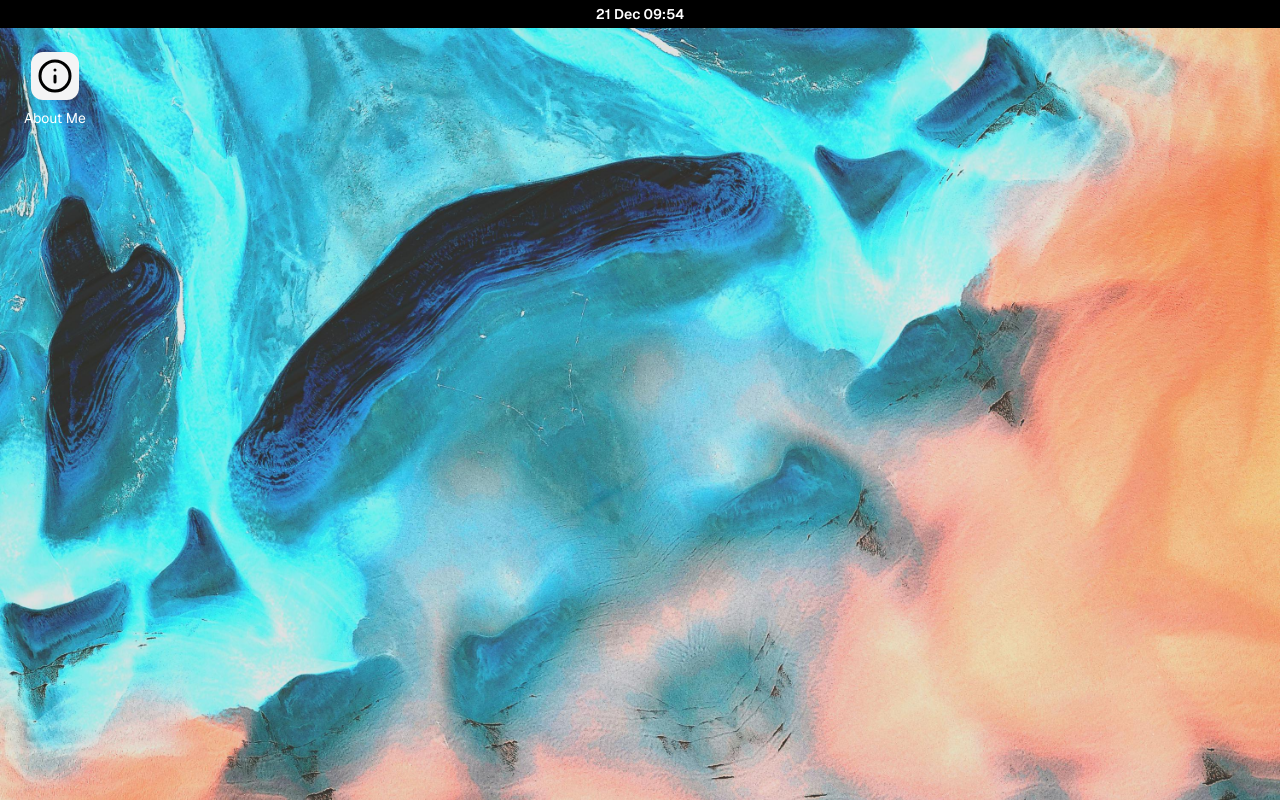
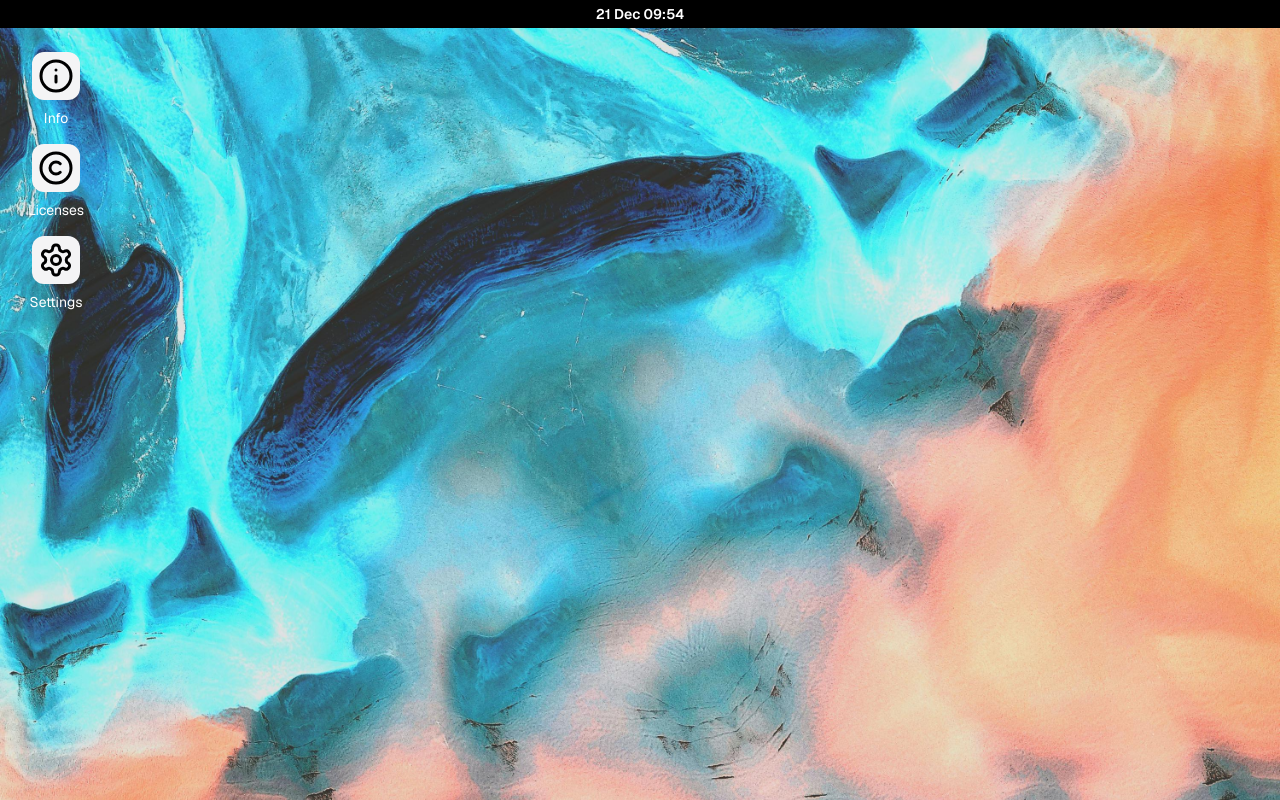
Before and after one commit to magmast/portfolio-desktop, a Next.js app: page / in a window 1280 px wide. Built offline with nearby package versions, Linux system fonts and the light colour scheme.

Commit message:
feat: update react to version 19

```diff
--- a/src/app/page.tsx
+++ b/src/app/page.tsx
@@ -1,7 +1,9 @@
 import Image from "next/image";
 
 import wallpaper from "~/assets/wallpapers/abstract-painting.jpg";
-import { AboutMe } from "~/components/about-me";
+import { InfoApp } from "~/components/apps/info-app";
+import { LicensesApp } from "~/components/apps/licenses-app";
+import { SettingsApp } from "~/components/apps/settings-app";
 import { Clock } from "~/components/clock";
 import { Desktop } from "~/components/desktop";
 
@@ -19,7 +21,9 @@ export default function HomePage() {
       </div>
 
       <Desktop className="flex-grow">
-        <AboutMe />
+        <InfoApp />
+        <LicensesApp />
+        <SettingsApp />
       </Desktop>
     </main>
   );
--- a/src/components/about-me.tsx
+++ b/src/components/apps/info-app.tsx
@@ -1,6 +1,8 @@
+"use client";
+
 import { Info } from "lucide-react";
-import * as motion from "motion/react-client";
 
+import { DesktopIcon } from "~/components/desktop";
 import {
   Window,
   WindowBody,
@@ -10,21 +12,11 @@ import {
   WindowTrigger,
 } from "~/components/window";
 
-export function AboutMe() {
+export function InfoApp() {
   return (
     <Window>
       <WindowTrigger asChild>
-        <motion.button
-          className="flex flex-col items-center gap-2"
-          whileHover={{ scale: 1.1 }}
-          whileTap={{ scale: 0.9 }}
-        >
-          <div className="flex h-12 w-12 items-center justify-center rounded-xl bg-zinc-100 text-black">
-            <Info size={36} />
-          </div>
-
-          <span className="text-sm text-white">About Me</span>
-        </motion.button>
+        <DesktopIcon Icon={Info} label="Info" />
       </WindowTrigger>
 
       <WindowContent id="about-me">
--- /dev/null
+++ b/src/components/apps/licenses-app.tsx
@@ -0,0 +1,16 @@
+"use client";
+
+import { Copyright } from "lucide-react";
+
+import { DesktopIcon } from "../desktop";
+import { ToDoWindow, WindowTrigger } from "../window";
+
+export function LicensesApp() {
+  return (
+    <ToDoWindow id="licenses" title="Licenses">
+      <WindowTrigger asChild>
+        <DesktopIcon Icon={Copyright} label="Licenses" />
+      </WindowTrigger>
+    </ToDoWindow>
+  );
+}
--- /dev/null
+++ b/src/components/apps/settings-app.tsx
@@ -0,0 +1,16 @@
+"use client";
+
+import { Settings } from "lucide-react";
+
+import { DesktopIcon } from "../desktop";
+import { ToDoWindow, WindowTrigger } from "../window";
+
+export function SettingsApp() {
+  return (
+    <ToDoWindow id="settings" title="Settings">
+      <WindowTrigger asChild>
+        <DesktopIcon Icon={Settings} label="Settings" />
+      </WindowTrigger>
+    </ToDoWindow>
+  );
+}
--- a/src/components/clock.tsx
+++ b/src/components/clock.tsx
@@ -10,7 +10,7 @@ import { cn } from "~/lib/utils";
 
 export function Clock({
   className,
-}: Omit<React.ComponentPropsWithoutRef<"p">, "children">) {
+}: Omit<React.ComponentPropsWithRef<"p">, "children">) {
   const date = useDate();
   const isClient = useIsClient();
 
--- a/src/components/desktop.tsx
+++ b/src/components/desktop.tsx
@@ -1,10 +1,13 @@
 "use client";
 
+import { motion } from "motion/react";
 import React from "react";
 
 import { cn } from "~/lib/utils";
 
-const DesktopContext = React.createContext<React.RefObject<HTMLDivElement>>({
+const DesktopContext = React.createContext<
+  React.RefObject<HTMLDivElement | null>
+>({
   current: null,
 });
 
@@ -15,16 +18,44 @@ export function useDesktop() {
 export function Desktop({
   className,
   ...props
-}: React.ComponentPropsWithoutRef<"div">) {
+}: React.ComponentPropsWithRef<"div">) {
   const ref = React.useRef<HTMLDivElement>(null);
 
   return (
     <DesktopContext.Provider value={ref}>
       <div
         ref={ref}
-        className={cn("relative overflow-hidden p-6", className)}
+        className={cn(
+          "relative flex flex-col flex-wrap items-start gap-4 overflow-hidden p-6",
+          className,
+        )}
         {...props}
       />
     </DesktopContext.Provider>
   );
 }
+
+export function DesktopIcon({
+  Icon,
+  label,
+  className,
+  ...props
+}: React.ComponentPropsWithRef<typeof motion.button> & {
+  Icon: React.ElementType;
+  label: string;
+}) {
+  return (
+    <motion.button
+      {...props}
+      className={cn("flex w-16 flex-col items-center gap-2", className)}
+      whileHover={{ scale: 1.1 }}
+      whileTap={{ scale: 0.9 }}
+    >
+      <div className="flex h-12 w-12 items-center justify-center rounded-xl bg-zinc-100 text-black">
+        <Icon size={36} />
+      </div>
+
+      <span className="text-sm text-white">{label}</span>
+    </motion.button>
+  );
+}
--- a/src/components/ui/button.tsx
+++ b/src/components/ui/button.tsx
@@ -35,23 +35,25 @@ const buttonVariants = cva(
 );
 
 export interface ButtonProps
-  extends React.ButtonHTMLAttributes<HTMLButtonElement>,
+  extends React.ComponentPropsWithRef<"button">,
     VariantProps<typeof buttonVariants> {
   asChild?: boolean;
 }
 
-const Button = React.forwardRef<HTMLButtonElement, ButtonProps>(
-  ({ className, variant, size, asChild = false, ...props }, ref) => {
+function Button({
+  className,
+  variant,
+  size,
+  asChild = false,
+  ...props
+}: ButtonProps) {
   const Comp = asChild ? Slot : "button";
   return (
     <Comp
       className={cn(buttonVariants({ variant, size, className }))}
-        ref={ref}
       {...props}
     />
   );
-  },
-);
-Button.displayName = "Button";
+}
 
 export { Button, buttonVariants };
--- a/src/components/window.tsx
+++ b/src/components/window.tsx
@@ -6,7 +6,6 @@ import {
   AnimatePresence,
   type DragControls,
   motion,
-  transform,
   useDragControls,
 } from "motion/react";
 import React, { useState } from "react";
@@ -74,7 +73,7 @@ export function WindowTrigger({
   asChild,
   onClick,
   ...props
-}: React.ComponentPropsWithoutRef<"button"> & {
+}: React.ComponentPropsWithRef<"button"> & {
   asChild?: boolean;
 }) {
   const Comp = asChild ? Slot : "button";
@@ -106,6 +105,7 @@ export function WindowContent({
   ...props
 }: React.ComponentPropsWithoutRef<typeof MotionBaseWindowContent> & {
   id: string;
+  ref?: React.Ref<HTMLDivElement>;
 }) {
   const { isOpen, isMaximized } = useWindow();
 
@@ -121,22 +121,20 @@ export function WindowContent({
   );
 }
 
-const BaseWindowContent = React.forwardRef<
-  HTMLDivElement,
-  React.ComponentPropsWithoutRef<"div">
->(({ className, ...props }, ref) => {
+function BaseWindowContent({
+  className,
+  ...props
+}: React.ComponentPropsWithRef<"div">) {
   return (
     <div
       {...props}
-      ref={ref}
       className={cn(
         "absolute min-w-80 overflow-hidden bg-white text-black shadow-2xl",
         className,
       )}
     />
   );
-});
-BaseWindowContent.displayName = "BaseWindowContent";
+}
 
 const MotionBaseWindowContent = motion.create(BaseWindowContent);
 
@@ -146,6 +144,7 @@ function MinimizedWindowContent({
   ...props
 }: React.ComponentPropsWithoutRef<typeof MotionBaseWindowContent> & {
   id: string;
+  ref?: React.Ref<HTMLDivElement>;
 }) {
   const desktop = useDesktop();
   const { dragControls } = useWindow();
@@ -179,6 +178,7 @@ function MaximizedWindowContent({
   ...props
 }: React.ComponentPropsWithoutRef<typeof MotionBaseWindowContent> & {
   id: string;
+  ref?: React.Ref<HTMLDivElement>;
 }) {
   return (
     <MotionBaseWindowContent
@@ -199,7 +199,7 @@ export function WindowHeader({
   children,
   onPointerDown,
   ...props
-}: React.ComponentPropsWithoutRef<typeof motion.div>) {
+}: React.ComponentPropsWithRef<typeof motion.div>) {
   const { dragControls, isMaximized } = useWindow();
 
   return (
@@ -212,7 +212,7 @@ export function WindowHeader({
         dragControls.start(event);
       }}
     >
-      {children}
+      {children as React.ReactNode}
 
       <div className="flex justify-end">
         {isMaximized ? (
@@ -242,7 +242,7 @@ export function WindowHeader({
 export function WindowTitle({
   className,
   ...props
-}: React.ComponentPropsWithoutRef<"h2">) {
+}: React.ComponentPropsWithRef<"h2">) {
   return (
     <h2
       {...props}
@@ -254,7 +254,7 @@ export function WindowTitle({
 export function WindowBody({
   className,
   ...props
-}: React.ComponentPropsWithoutRef<typeof motion.div>) {
+}: React.ComponentPropsWithRef<typeof motion.div>) {
   return (
     <motion.div layout {...props} className={cn("px-4 py-2", className)} />
   );
@@ -264,7 +264,7 @@ export function WindowMaximize({
   asChild,
   onClick,
   ...props
-}: React.ComponentPropsWithoutRef<"button"> & { asChild?: boolean }) {
+}: React.ComponentPropsWithRef<"button"> & { asChild?: boolean }) {
   const Comp = asChild ? Slot : "button";
   const { maximize } = useWindow();
   return (
@@ -282,7 +282,7 @@ export function WindowMinimize({
   asChild,
   onClick,
   ...props
-}: React.ComponentPropsWithoutRef<"button"> & { asChild?: boolean }) {
+}: React.ComponentPropsWithRef<"button"> & { asChild?: boolean }) {
   const Comp = asChild ? Slot : "button";
   const { minimize } = useWindow();
   return (
@@ -300,7 +300,7 @@ export function WindowClose({
   asChild,
   onClick,
   ...props
-}: React.ComponentPropsWithoutRef<"button"> & {
+}: React.ComponentPropsWithRef<"button"> & {
   asChild?: boolean;
 }) {
   const Comp = asChild ? Slot : "button";
@@ -315,3 +315,31 @@ export function WindowClose({
     />
   );
 }
+
+export function ToDoWindow({
+  id,
+  title,
+  children,
+}: {
+  id: string;
+  title: string;
+  children: React.ReactNode;
+}) {
+  return (
+    <Window>
+      {children}
+      <WindowContent id={id}>
+        <WindowHeader>
+          <WindowTitle>{title}</WindowTitle>
+        </WindowHeader>
+
+        <WindowBody>
+          <p>
+            Lorem ipsum dolor sit amet consectetur adipisicing elit. Quisquam,
+            quos.
+          </p>
+        </WindowBody>
+      </WindowContent>
+    </Window>
+  );
+}
```
Also changed, not shown: package.json (+5 -5 lines), 1 other file (tests, documents, lock files or other folders). Lines whose indentation alone changed are shown as unchanged.
